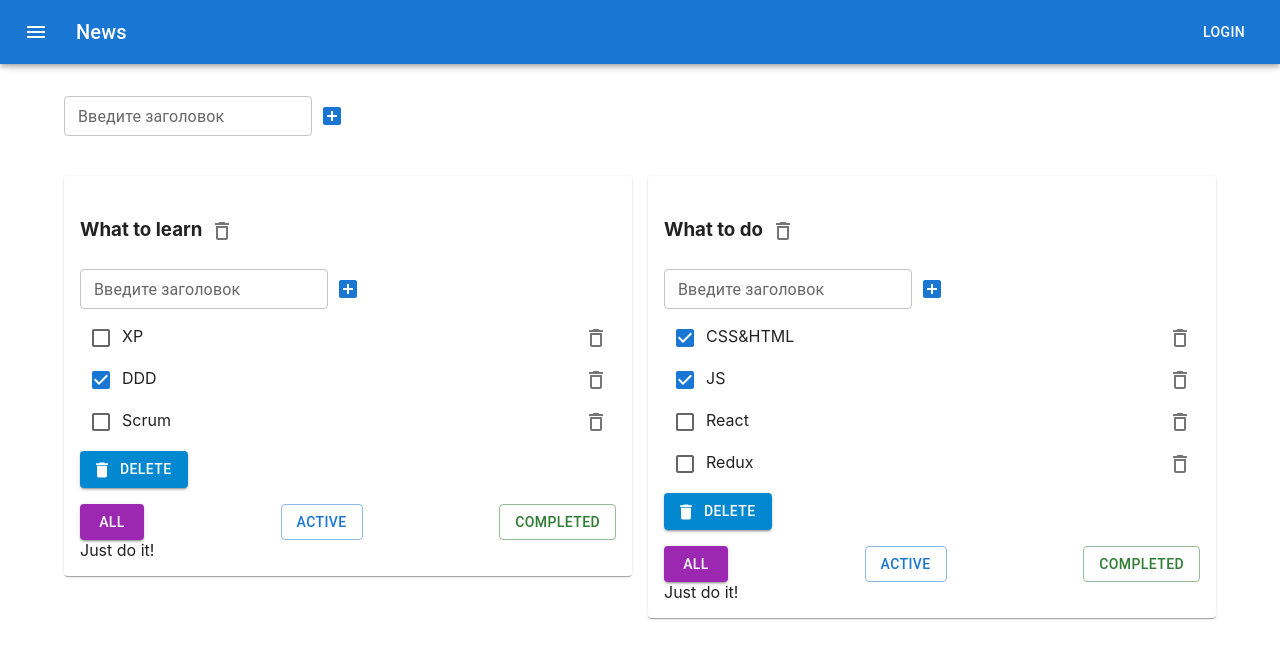
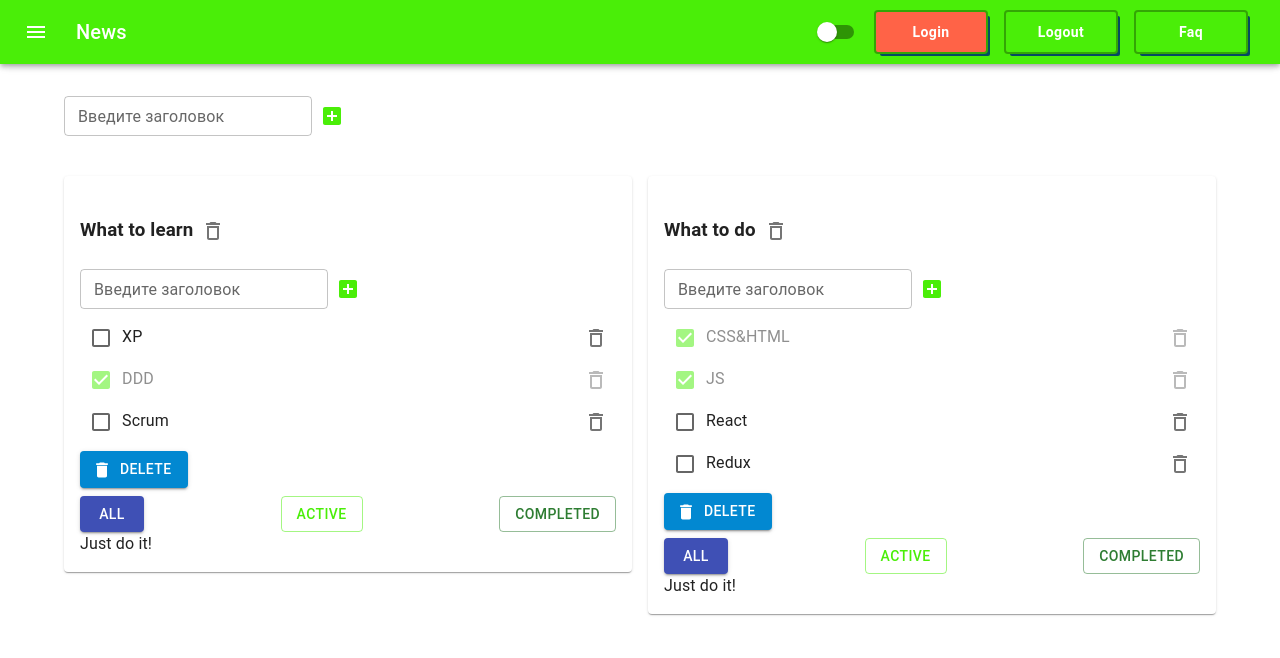
Before and after one commit to dariametelitsa/todolist, a React (Create React App) app: page / in a window 1280 px wide. Shown: the top 658 px of the page. Built offline with nearby package versions, Linux system fonts and the light colour scheme.

Commit message:
theme provider done

```diff
--- a/src/App.tsx
+++ b/src/App.tsx
@@ -6,23 +6,24 @@ import { tasksArr, todoListsData } from "./data/Data";
 import './App.scss'
 import { AddItem } from "./components/addItem/AddItem";
 
-import AppBar from '@mui/material/AppBar';
+
 import Box from '@mui/material/Box';
-import Toolbar from '@mui/material/Toolbar';
-import Typography from '@mui/material/Typography';
-import Button from '@mui/material/Button';
-import IconButton from '@mui/material/IconButton';
-import MenuIcon from '@mui/icons-material/Menu';
 import Container from '@mui/material/Container';
 import Grid from '@mui/material/Unstable_Grid2';
 import Paper from '@mui/material/Paper';
+// import { createTheme, ThemeProvider } from "@mui/material";
+import { createTheme, ThemeProvider } from '@mui/material/styles';
+import CssBaseline from '@mui/material/CssBaseline'
+import { HeaderMenu } from "./components/headerMenu/HeaderMenu";
+
 
 export const sum = (a: number, b: number): number => {
     return a + b;
 }
+type ThemeMode = 'dark' | 'light';
+
 
 function App() {
-
 
     const [todoLists, setTodoLists] = useState<Array<todoListType>>(todoListsData);
     const [tasks, setTasks] = useState<TasksType>(tasksArr); //how to type calculated property
@@ -87,41 +88,47 @@ function App() {
         setTodoLists(todoLists.map(td => td.id === todolistId ? {...td, title: newTitle} : td));
     }
 
+
+    const [themeMode, setThemeMode] = useState<ThemeMode>('light')
+    const changeModeHandler = () => {
+        setThemeMode(themeMode === 'light' ? 'dark' : 'light')
+    }
+    const theme = createTheme({
+        palette: {
+            mode: themeMode==='light' ? 'light' : 'dark',
+            primary: {
+                main: '#4aee08',
+                contrastText: 'white',
+            },
+            secondary: {
+                light: '#757ce8',
+                main: '#3f50b5',
+                dark: '#002884',
+                contrastText: '#fff',
+            },
+        },
+    })
+
+
     return (
         <div className={'App'}>
 
+            <ThemeProvider theme={theme}>
+                <CssBaseline />
                 <Box sx={{flexGrow: 1, mb: 12}}>
-                <AppBar position="fixed">
-                    <Toolbar>
-                        <IconButton
-                            size="large"
-                            edge="start"
-                            color="inherit"
-                            aria-label="menu"
-                            sx={{mr: 2}}
-                        >
-                            <MenuIcon/>
-                        </IconButton>
-                        <Typography variant="h6" component="div" sx={{flexGrow: 1}}>
-                            News
-                        </Typography>
-                        <Button color="inherit">Login</Button>
-                    </Toolbar>
-                </AppBar>
+                    <HeaderMenu changeModeHandler={changeModeHandler}/>
                 </Box>
 
-
                 <Container fixed>
-
-                <Grid container spacing={2} sx={{m: 0, mb:5}}>
+                    <Grid container spacing={2} sx={{m: 0, mb: 5}}>
                         <AddItem addItem={addTodolist}></AddItem>
                     </Grid>
 
                     <Grid container spacing={2}>
                         {todoLists.map(td => {
                             let tasksFiltered = filterTasks(td.id, tasks[td.id], td.filter);
-                        return(
-                            <Grid xs={6}>
+                            return (
+                                <Grid xs={6} key={td.id}>
                                     <Paper sx={{p: 2}}>
                                         <Todolist key={td.id}
                                                   id={td.id}
@@ -145,7 +152,12 @@ function App() {
                         }
                     </Grid>
                 </Container>
+            </ThemeProvider>
 
+            {/*<ThemeProvider theme={customTheme}>*/}
+            {/*    <div>Styled div with theme</div>*/}
+            {/*    <MenuButton color="inherit">Faq</MenuButton>*/}
+            {/*</ThemeProvider>*/}
         </div>
     );
 }
--- /dev/null
+++ b/src/components/headerMenu/HeaderMenu.tsx
@@ -0,0 +1,37 @@
+// @flow
+import * as React from 'react';
+import Toolbar from "@mui/material/Toolbar";
+import IconButton from "@mui/material/IconButton";
+import MenuIcon from "@mui/icons-material/Menu";
+import Typography from "@mui/material/Typography";
+import Switch from "@mui/material/Switch";
+import { MenuButton } from "../menuButton/MenuButton";
+import AppBar from "@mui/material/AppBar";
+
+type HeaderMenuProps = {
+    changeModeHandler: () => void
+};
+export const HeaderMenu = ({changeModeHandler}: HeaderMenuProps) => {
+    return (
+        <AppBar position="fixed">
+            <Toolbar>
+                <IconButton
+                    size="large"
+                    edge="start"
+                    color="inherit"
+                    aria-label="menu"
+                    sx={{mr: 2}}
+                >
+                    <MenuIcon/>
+                </IconButton>
+                <Typography variant="h6" component="div" sx={{flexGrow: 1}}>
+                    News
+                </Typography>
+                <Switch color={'default'} onChange={changeModeHandler} />
+                <MenuButton color="inherit" background={'tomato'}>Login</MenuButton>
+                <MenuButton color="inherit">Logout</MenuButton>
+                <MenuButton color="inherit">Faq</MenuButton>
+            </Toolbar>
+        </AppBar>
+    );
+};
--- /dev/null
+++ b/src/components/menuButton/MenuButton.tsx
@@ -0,0 +1,30 @@
+import { styled } from '@mui/material/styles'
+import Button from '@mui/material/Button'
+
+type MenuButtonProps = {  background?: string}
+
+export const MenuButton = styled(Button)<MenuButtonProps>( ({background, theme}) =>(
+    {  minWidth: '110px',
+        fontWeight: 'bold',
+        boxShadow: `0 0 0 2px ${theme.palette.primary.dark}, 4px 4px 0 0 #054B62`,
+        borderRadius: '2px',
+        textTransform: 'capitalize',
+        margin: '0 10px',
+        padding: '8px 24px',
+        color: theme.palette.primary.contrastText,
+        background: background || theme.palette.primary.main,
+}))
+
+//////////////////////////////
+
+// export const MenuButton = styled(Button)(
+//     {  minWidth: '110px',
+//         fontWeight: 'bold',
+//         boxShadow: '0 0 0 2px #054B62, 4px 4px 0 0 #054B62',
+//         borderRadius: '2px',
+//         textTransform: 'capitalize',
+//         margin: '0 10px',
+//         padding: '8px 24px',
+//         color: '#ffffff',
+//         background: '#1565c0',
+//     })
--- /dev/null
+++ b/src/components/todolist/Todolist.styles.ts
@@ -0,0 +1,13 @@
+import { SxProps } from '@mui/material'
+
+export const filterButtonsContainerSx: SxProps = {
+    display: 'flex',
+    justifyContent: 'space-between',
+    mt: 1
+}
+
+export const getListItemSx = (isDone: boolean | undefined) :SxProps => ({
+    p: 0,
+    justifyContent: 'space-between',
+    opacity: isDone ? 0.5 : 1
+})
--- a/src/components/todolist/Todolist.tsx
+++ b/src/components/todolist/Todolist.tsx
@@ -11,7 +11,9 @@ import DeleteIcon from '@mui/icons-material/Delete';
 import Checkbox from '@mui/material/Checkbox';
 import List from '@mui/material/List';
 import ListItem from '@mui/material/ListItem';
+
 import Box from '@mui/material/Box';
+import { filterButtonsContainerSx, getListItemSx } from "./Todolist.styles";
 
 
 // Create
@@ -64,7 +66,7 @@ const Todolist: React.FC<TodolistPropsType> = ({
             <h3>
                 <EditableSpan oldTitle={title} idToChange={id} updateItem={changeTodolistTitleHandler}/>
                 <IconButton aria-label="delete" onClick={() => removeTodolist(id)}>
-                    <DeleteOutlineIcon />
+                    <DeleteOutlineIcon/>
                 </IconButton>
             </h3>
 
@@ -78,19 +80,19 @@ const Todolist: React.FC<TodolistPropsType> = ({
                             const onChangeSetTaskStatusHandler = (e: ChangeEvent<HTMLInputElement>) => setNewTaskStatus(id, task.id, e.currentTarget.checked);
                             return (
                                 <ListItem key={task.id}
-                                          sx={{p:0,
-                                          justifyContent: 'space-between'}}
-                                          className={task.isDone ? styles.taskDone : styles.task}>
+                                          sx={getListItemSx(task.isDone)}>
+
                                     {/*<input type={"checkbox"} checked={task.isDone}*/}
                                     {/*       onChange={onChangeSetTaskStatusHandler}/>*/}
                                     {/*<span className={task.isDone ? styles.taskDone : styles.task}>{task.title}</span>*/}
                                     <div>
-                                        <Checkbox checked={task.isDone} onChange={onChangeSetTaskStatusHandler} defaultChecked />
-                                        <EditableSpan oldTitle={task.title} idToChange={task.id} updateItem={onChangeTitleTaskHandler}/>
+                                        <Checkbox checked={task.isDone} onChange={onChangeSetTaskStatusHandler}/>
+                                        <EditableSpan oldTitle={task.title} idToChange={task.id}
+                                                      updateItem={onChangeTitleTaskHandler}/>
                                     </div>
 
                                     <IconButton aria-label="delete" onClick={() => removeTask(id, task.id)}>
-                                        <DeleteOutlineIcon />
+                                        <DeleteOutlineIcon/>
                                     </IconButton>
                                     {/*<Button title={'x'} callBack={() => removeTask(id, task.id)}/>*/}
                                 </ListItem>
@@ -105,7 +107,9 @@ const Todolist: React.FC<TodolistPropsType> = ({
             {/*            onClickHandlerDeleteAll()*/}
             {/*        }}*/}
             {/*        isDisabled={tasks.length === 0}/>*/}
-            <Button onClick={() => {onClickHandlerDeleteAll()}} variant="contained" color='info' startIcon={<DeleteIcon />}>
+            <Button onClick={() => {
+                onClickHandlerDeleteAll()
+            }} variant="contained" color='info' startIcon={<DeleteIcon/>}>
                 Delete
             </Button>
 
@@ -117,10 +121,13 @@ const Todolist: React.FC<TodolistPropsType> = ({
             {/*<Button active={filter === 'completed'} title={'Completed'}*/}
             {/*        callBack={onClickHandlerCreator('completed')}></Button>*/}
             {/*</div>*/}
-            <Box sx={{display: 'flex', justifyContent: 'space-between', mt: 2}}>
-                <Button color={'secondary'} variant={filter === 'all' ? "contained" : 'outlined'} onClick={onClickHandlerCreator('all')}>All</Button>
-                <Button color='primary' variant={filter === 'active' ? "contained" : 'outlined'} onClick={onClickHandlerCreator('active')}>Active</Button>
-                <Button color='success' variant={filter === 'completed' ? "contained" : 'outlined'} onClick={onClickHandlerCreator('completed')}>completed</Button>
+            <Box sx={filterButtonsContainerSx}>
+                <Button color={'secondary'} variant={filter === 'all' ? "contained" : 'outlined'}
+                        onClick={onClickHandlerCreator('all')}>All</Button>
+                <Button color='primary' variant={filter === 'active' ? "contained" : 'outlined'}
+                        onClick={onClickHandlerCreator('active')}>Active</Button>
+                <Button color='success' variant={filter === 'completed' ? "contained" : 'outlined'}
+                        onClick={onClickHandlerCreator('completed')}>completed</Button>
             </Box>
 
 
```
Lines whose indentation alone changed are shown as unchanged.
